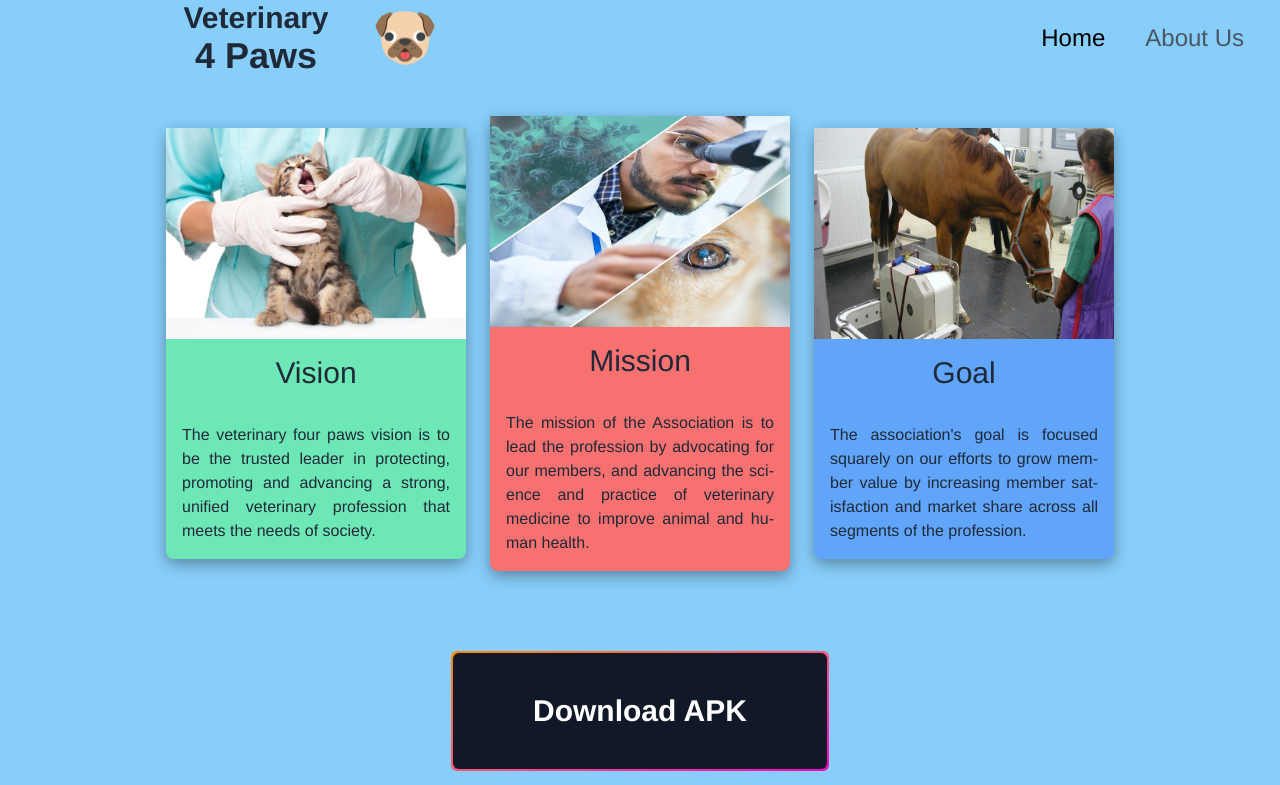
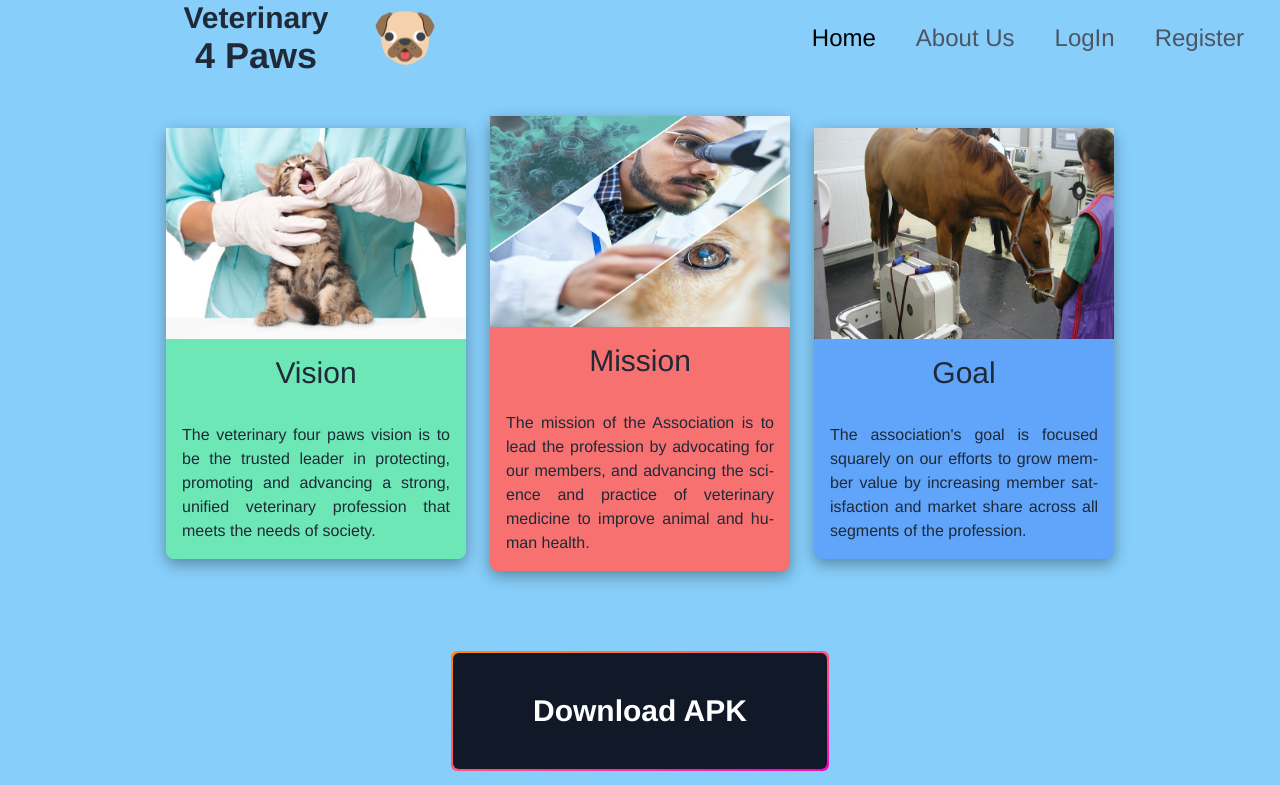
Before and after one commit to Sebs14/petpaws4, a React (Vite) app: page / in a window 1280 px wide. Shown: the top 785 px of the page. Built offline with nearby package versions, Linux system fonts and the light colour scheme.

Commit message:
Update main
Update main page to get some issues solved

```diff
--- a/src/main/pages/main.jsx
+++ b/src/main/pages/main.jsx
@@ -16,6 +16,8 @@ export default function Main() {
         navigation={[
           { name: "Home", href: "/", current: true },
           { name: "About Us", href: "/AboutUs", current: false },
+          { name: "LogIn", href: "/login", current: false },
+          { name: "Register", href: "/register", current: false },
         ]}
         logged={{ function: false }}
 
```
